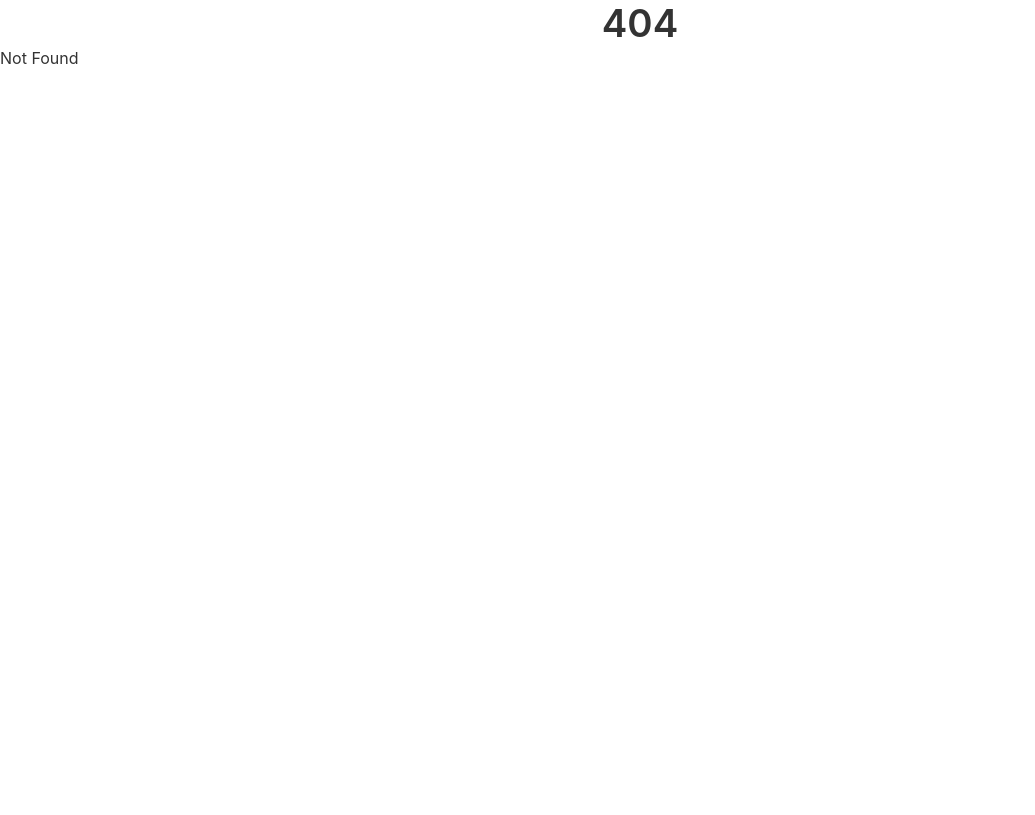
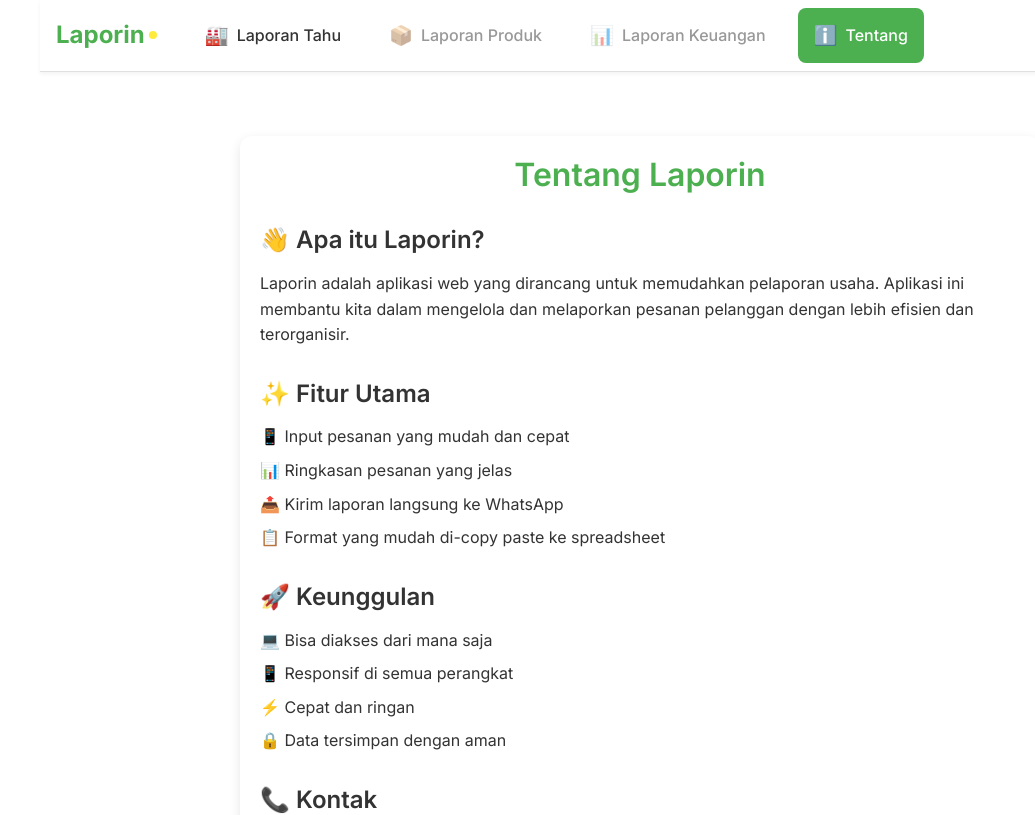
Before and after one commit to wahyufadz/laporin, a SvelteKit app: page /about in a window 1280 px wide. Before the commit this address had no page. Shown: the top 815 px of the page, without its empty margins (0-1035 px from the left). Built offline with nearby package versions, Linux system fonts and the light colour scheme.

Commit message:
feat: navigationbar, about page

```diff
--- /dev/null
+++ b/src/lib/components/NavigationBar.svelte
@@ -0,0 +1,139 @@
+<script lang="ts">
+	import { page } from '$app/stores';
+
+	// Define the navigation items
+	const navItems = [
+		{ href: '/', icon: '🏭', label: 'Laporan Tahu' },
+		{ href: '#', icon: '📦', label: 'Laporan Produk', disabled: true },
+		{ href: '#', icon: '📊', label: 'Laporan Keuangan', disabled: true },
+		{ href: '/about', icon: 'ℹ️', label: 'Tentang' }
+	];
+</script>
+
+<nav class="navigation-bar">
+	<div class="nav-container">
+		<div class="logo">
+			<span class="logo-text">Laporin</span>
+			<span class="logo-dot"></span>
+		</div>
+		<div class="nav-links">
+			{#each navItems as item}
+				<a
+					href={item.href}
+					class="nav-link {item.disabled ? 'disabled' : ''} {$page.url.pathname === item.href ? 'active' : ''}"
+				>
+					<span class="nav-icon">{item.icon}</span>
+					{item.label}
+				</a>
+			{/each}
+		</div>
+	</div>
+</nav>
+
+<style>
+	.navigation-bar {
+		background-color: var(--background-color);
+		border-bottom: 1px solid var(--border-color);
+		padding: 0.5rem 1rem;
+		margin: -2rem -1rem 2rem -1rem;
+		position: sticky;
+		top: 0;
+		z-index: 100;
+		box-shadow: 0 2px 4px rgba(0, 0, 0, 0.05);
+	}
+
+	.nav-container {
+		display: flex;
+		align-items: center;
+		gap: 2rem;
+		max-width: 1200px;
+		margin: 0 auto;
+	}
+
+	.logo {
+		display: flex;
+		align-items: center;
+		gap: 0.25rem;
+	}
+
+	.logo-text {
+		font-size: 1.5rem;
+		font-weight: 700;
+		color: var(--primary-color);
+	}
+
+	.logo-dot {
+		width: 8px;
+		height: 8px;
+		background-color: var(--accent-color);
+		border-radius: 50%;
+	}
+
+	.nav-links {
+		display: flex;
+		gap: 1rem;
+		overflow-x: auto;
+		-webkit-overflow-scrolling: touch;
+		scrollbar-width: none;
+		flex: 1;
+	}
+
+	.nav-links::-webkit-scrollbar {
+		display: none;
+	}
+
+	.nav-link {
+		display: flex;
+		align-items: center;
+		gap: 0.5rem;
+		padding: 0.75rem 1rem;
+		border-radius: 8px;
+		color: var(--text-color);
+		text-decoration: none;
+		font-weight: 500;
+		transition: all 0.2s ease;
+		white-space: nowrap;
+	}
+
+	.nav-link:hover {
+		background-color: var(--border-color);
+	}
+
+	.nav-link.active {
+		background-color: var(--primary-color);
+		color: white;
+	}
+
+	.nav-link.disabled {
+		opacity: 0.5;
+		cursor: not-allowed;
+	}
+
+	.nav-link.disabled:hover {
+		background-color: transparent;
+	}
+
+	.nav-icon {
+		font-size: 1.2rem;
+	}
+
+	@media (max-width: 768px) {
+		.navigation-bar {
+			margin: -1rem -1rem 1rem -1rem;
+			padding: 0.5rem;
+		}
+
+		.nav-container {
+			gap: 1rem;
+		}
+
+		.logo-text {
+			font-size: 1.2rem;
+		}
+
+		.nav-link {
+			padding: 0.5rem 0.75rem;
+			font-size: 0.9rem;
+		}
+	}
+</style>
--- a/src/routes/+page.svelte
+++ b/src/routes/+page.svelte
@@ -3,6 +3,7 @@
 	import { goto } from '$app/navigation';
 	import { factories } from '$lib/customers';
 	import type { Factory } from '$lib/types';
+	import NavigationBar from '$lib/components/NavigationBar.svelte';
 
 	let selectedFactory: Factory | null = null;
 
@@ -40,6 +41,8 @@
 </svelte:head>
 
 <div class="app-container">
+	<NavigationBar />
+
 	<header>
 		<div class="logo">
 			<span class="logo-text">Laporin</span>
--- /dev/null
+++ b/src/routes/about/+page.svelte
@@ -0,0 +1,149 @@
+<script lang="ts">
+	import NavigationBar from '$lib/components/NavigationBar.svelte';
+</script>
+
+<svelte:head>
+	<title>Laporin - Tentang</title>
+	<meta name="description" content="Tentang aplikasi Laporin - Aplikasi pelaporan pesanan tahu" />
+	<link rel="preconnect" href="https://fonts.googleapis.com">
+	<link rel="preconnect" href="https://fonts.gstatic.com" crossorigin="anonymous">
+	<link href="https://fonts.googleapis.com/css2?family=Inter:wght@400;500;600;700&display=swap" rel="stylesheet">
+</svelte:head>
+
+<div class="app-container">
+	<NavigationBar />
+
+	<main>
+		<div class="about-content card">
+			<h1>Tentang Laporin</h1>
+
+			<section class="about-section">
+				<h2>👋 Apa itu Laporin?</h2>
+				<p>
+					Laporin adalah aplikasi web yang dirancang untuk memudahkan pelaporan usaha.
+					Aplikasi ini membantu kita dalam mengelola dan melaporkan pesanan pelanggan
+					dengan lebih efisien dan terorganisir.
+				</p>
+			</section>
+
+			<section class="about-section">
+				<h2>✨ Fitur Utama</h2>
+				<ul>
+					<li>📱 Input pesanan yang mudah dan cepat</li>
+					<li>📊 Ringkasan pesanan yang jelas</li>
+					<li>📤 Kirim laporan langsung ke WhatsApp</li>
+					<li>📋 Format yang mudah di-copy paste ke spreadsheet</li>
+				</ul>
+			</section>
+
+			<section class="about-section">
+				<h2>🚀 Keunggulan</h2>
+				<ul>
+					<li>💻 Bisa diakses dari mana saja</li>
+					<li>📱 Responsif di semua perangkat</li>
+					<li>⚡ Cepat dan ringan</li>
+					<li>🔒 Data tersimpan dengan aman</li>
+				</ul>
+			</section>
+
+			<section class="about-section">
+				<h2>📞 Kontak</h2>
+				<p>
+					Jika Anda memiliki pertanyaan atau saran, silakan hubungi kami melalui:
+				</p>
+				<ul>
+					<li>📧 Email: support@laporin.com</li>
+					<li>📱 WhatsApp: +62 123 4567 890</li>
+				</ul>
+			</section>
+		</div>
+	</main>
+
+	<footer>
+		<p>© 2025 Laporin - Aplikasi Pelaporan Pesanan Tahu</p>
+	</footer>
+</div>
+
+<style>
+	.app-container {
+		max-width: 1200px;
+		margin: 0 auto;
+		padding: 2rem 1rem;
+		min-height: 100vh;
+		display: flex;
+		flex-direction: column;
+	}
+
+	main {
+		flex: 1;
+		display: flex;
+		justify-content: center;
+		align-items: flex-start;
+		padding: 2rem 0;
+	}
+
+	.about-content {
+		max-width: 800px;
+		width: 100%;
+	}
+
+	h1 {
+		font-size: 2rem;
+		color: var(--primary-color);
+		margin-bottom: 2rem;
+		text-align: center;
+	}
+
+	h2 {
+		font-size: 1.5rem;
+		color: var(--text-color);
+		margin: 2rem 0 1rem;
+	}
+
+	.about-section {
+		margin-bottom: 2rem;
+	}
+
+	p {
+		color: var(--text-color);
+		line-height: 1.6;
+		margin-bottom: 1rem;
+	}
+
+	ul {
+		list-style: none;
+		padding: 0;
+		margin: 0;
+	}
+
+	li {
+		display: flex;
+		align-items: center;
+		gap: 0.5rem;
+		margin-bottom: 0.5rem;
+		color: var(--text-color);
+	}
+
+	footer {
+		text-align: center;
+		margin-top: 3rem;
+		padding-top: 1rem;
+		border-top: 1px solid var(--border-color);
+		color: var(--text-light);
+		font-size: 0.9rem;
+	}
+
+	@media (max-width: 768px) {
+		.app-container {
+			padding: 1rem;
+		}
+
+		h1 {
+			font-size: 1.75rem;
+		}
+
+		h2 {
+			font-size: 1.25rem;
+		}
+	}
+</style>
```
Also changed, not shown: src/routes/orders/[factoryId]/+page.svelte (+15 -5 lines).
